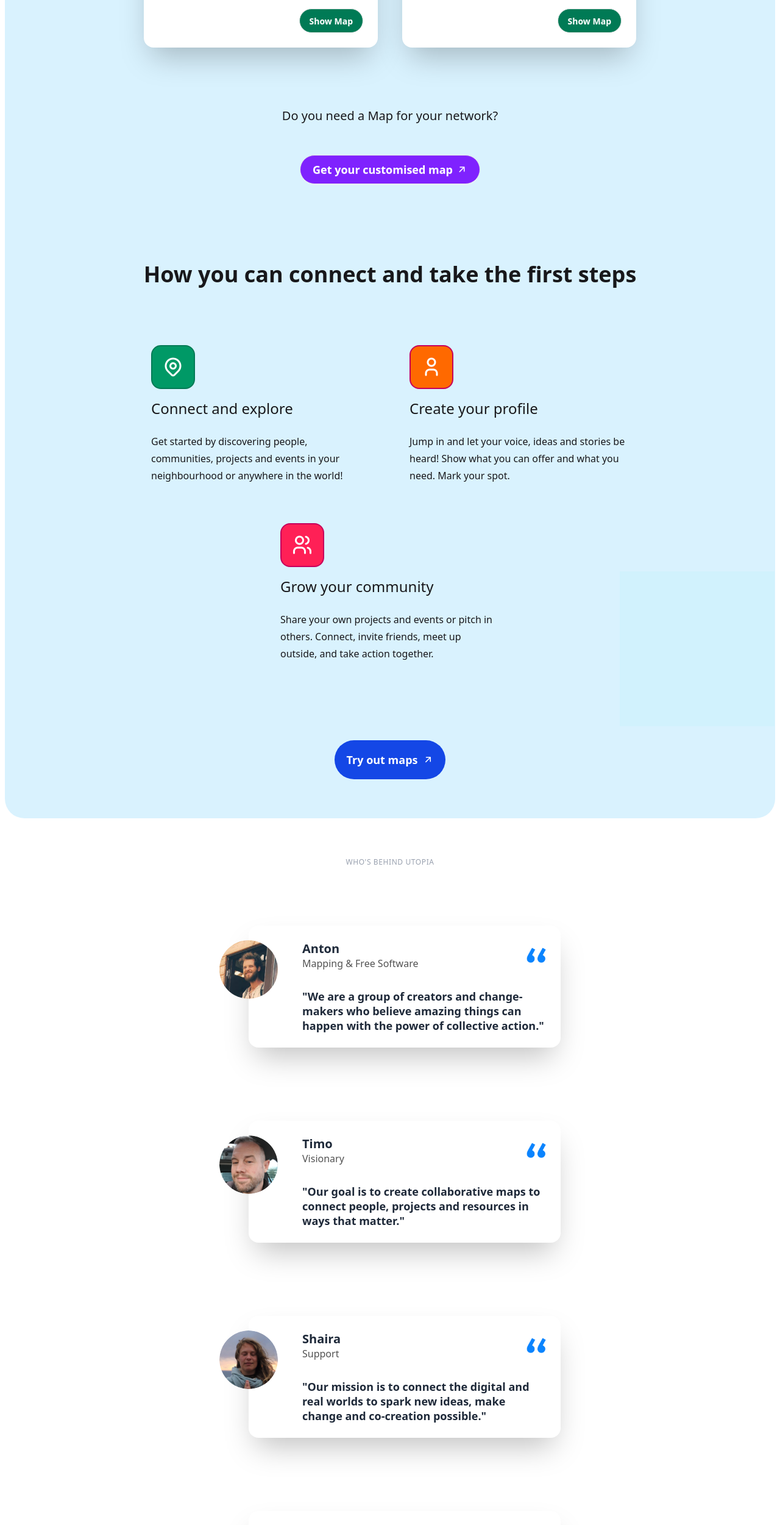
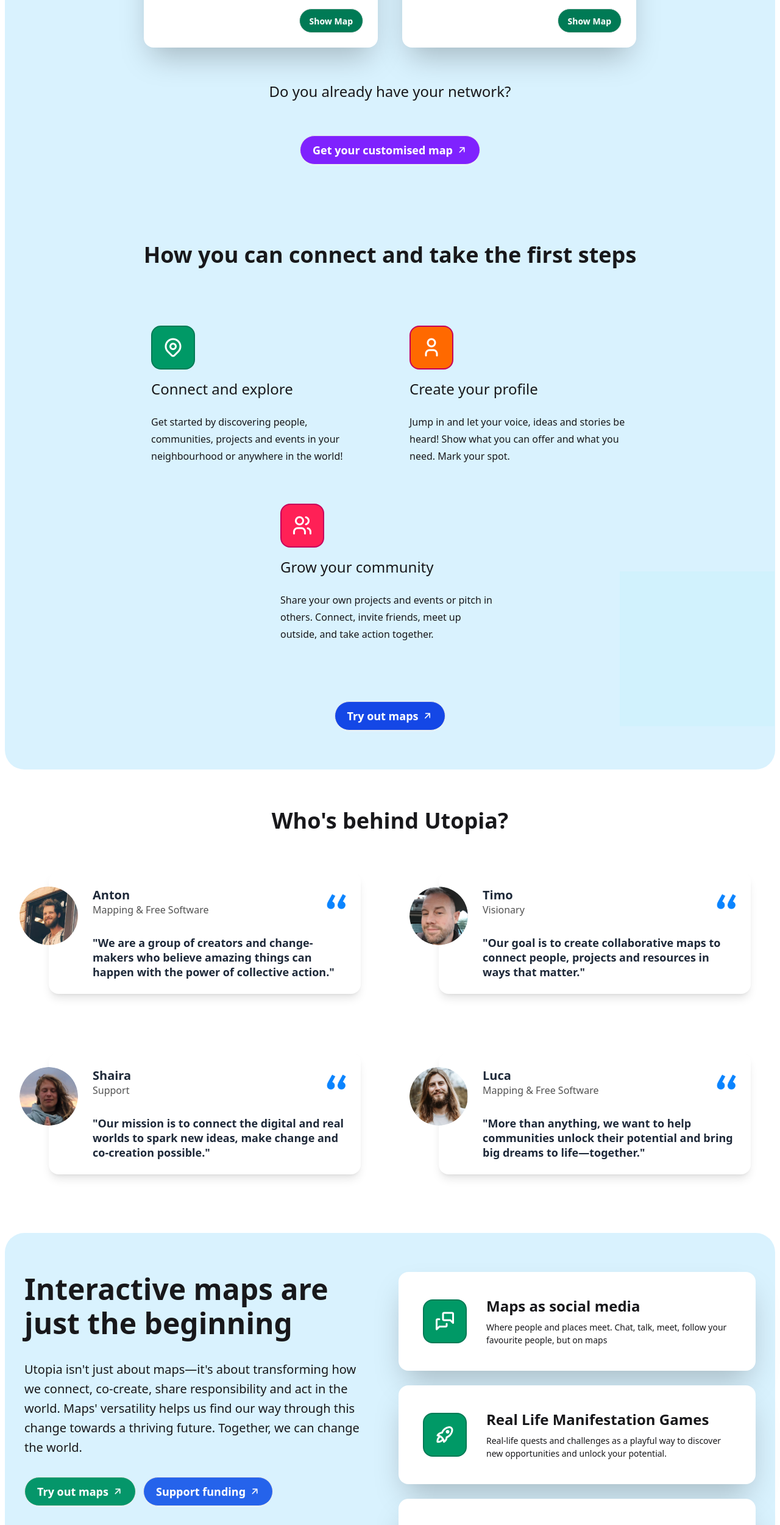
Before and after one commit to utopia-os/utopia-landingpage, a React (Vite) app: page / in a window 1280 px wide. Shown: the part 2620-5121 px from the top of the page at 61% size. Built offline with nearby package versions, Linux system fonts and the light colour scheme.

Commit message:
button adjustments

```diff
--- a/src/components/FeatureCard.tsx
+++ b/src/components/FeatureCard.tsx
@@ -13,12 +13,12 @@
   description,
 }) => {
   return (
-    <div className="card bg-base-100 rounded-2xl py-4 shadow-2xl">
+    <div className="card bg-base-100 rounded-2xl p-4 shadow-2xl">
       <div className="card-body sm:justify-start flex sm:flex-row gap-8 justify-center items-center">
         <div className="flex justify-center text-center sm:text-left items-center bg-emerald-600 rounded-2xl border-2 border-emerald-700 border-solid h-[72px] w-[72px] min-w-[72px]">
           <i className={`ti ti-${icon} text-4xl text-white`} />
         </div>
-        <div className="flex text-center sm:text-left flex-col gap-0.5">
+        <div className="flex text-center sm:text-left flex-col gap-2">
           <h3 className="text-2xl font-bold">{title}</h3>
           <p className="">{description}</p>
         </div>
--- a/src/components/TeamMemberCard.tsx
+++ b/src/components/TeamMemberCard.tsx
@@ -15,14 +15,14 @@
   imageUrl,
 }) => {
   return (
-    <section className="card bg-white rounded-2xl shadow-2xl ml-12 max-w-lg">
+    <section className="card bg-white rounded-2xl shadow-lg ml-8 max-w-lg">
       <div className="card-body">
         <img
           src={imageUrl}
           alt={`${name} - ${role}`}
           className="absolute left-0 w-24 h-24 rounded-full -translate-x-2/4 "
         />
-        <div className="ml-16 max-sm:text-center">
+        <div className="ml-12">
           <header className="relative mb-8">
             <div className="flex justify-between items-center">
               <div>
--- a/src/sections/FutureSection.tsx
+++ b/src/sections/FutureSection.tsx
@@ -32,18 +32,18 @@
 
   return (
     <section className="flex justify-center  px-8 py-16 bg-sky-500/15 rounded-t-4xl">
-      <div className="flex gap-16 max-w-[1200px] max-lg:flex-col">
+      <div className="flex gap-16 max-w-[1200px] flex-col md:flex-row">
         <div className="flex flex-col gap-8 max-w-[550px] max-md:items-center max-md:text-center">
-          <h2 className="text-3xl md:text-5xl font-bold leading-14">
+          <h2 className="text-3xl md:text-5xl font-bold leading-10  md:leading-14">
             Interactive maps are just the beginning
           </h2>
-          <p className="text-xl leading-8">
+          <p className="text-center md:text-left leading-8 text-lg md:text-xl max-w-4xl">
             Utopia isn't just about maps—it's about transforming how we connect,
             co-create, share responsibility and act in the world. Maps'
             versatility helps us find our way through this change towards a
             thriving future. Together, we can change the world.
           </p>
-          <div className="flex flex-wrap gap-3">
+          <div className="flex-wrap gap-3 hidden md:flex">
             <a href="#" className="btn btn-lg rounded-full text-white !bg-[#05966a]">
               <span>Try out maps</span>
               <i className="ti ti-arrow-up-right" />
--- a/src/sections/StepsSection.tsx
+++ b/src/sections/StepsSection.tsx
@@ -42,7 +42,7 @@
       </div>
       <a
           href="#"
-          className="flex gap-2 items-center justify-center px-5 py-0 mt-8 h-16 text-lg font-semibold text-white bg-blue-700 hover:bg-blue-800 transition-colors duration-200 ease-in-out cursor-pointer border-[none] rounded-[1000px] no-underline"
+          className="btn btn-lg rounded-full text-white bg-blue-700"
       >
         <span>Try out maps</span>
         <i className="ti ti-arrow-up-right" />
--- a/src/sections/TeamSection.tsx
+++ b/src/sections/TeamSection.tsx
@@ -35,11 +35,11 @@
   ];
 
   return (
-    <section className="flex flex-col gap-24 items-center px-8 py-16">
-      <h2 className="text-xs font-medium tracking-wider text-gray-400 uppercase">
-        who's behind utopia
+    <section className="flex flex-col gap-16 items-center px-8 py-16 pb-24">
+      <h2 className="text-4xl font-bold leading-10 text-center max-sm:text-3xl">
+        Who's behind Utopia?
       </h2>
-      <div className="flex flex-wrap gap-30 justify-center max-md:gap-10">
+      <div className="flex flex-wrap gap-16 justify-center md:gap-20 lg:gap-24">
         {teamMembers.map((member, index) => (
           <TeamMemberCard key={index} {...member} />
         ))}
--- a/src/sections/UseCasesSection.tsx
+++ b/src/sections/UseCasesSection.tsx
@@ -69,13 +69,13 @@
           <UseCaseCard key={index} {...useCase} />
         ))}
       </div>
-      <p className="text-center leading-8 text-lg md:text-xl max-w-4xl mt-12">
-        Do you need a Map for your network?
+      <p className="text-center leading-8 md:leading-12 font text-2xl max-w-4xl">
+        Do you already have your network?
       </p>
       <a
           href="#"
       >
-        <span className="btn md:btn-lg rounded-full text-white bg-violet-600 hover:bg-violet-700">Get your customised map        <i className="ti ti-arrow-up-right" />
+        <span className="btn btn-lg rounded-full text-white bg-violet-600 hover:bg-violet-700">Get your customised map        <i className="ti ti-arrow-up-right" />
         </span>
       </a>
     </section>
```
